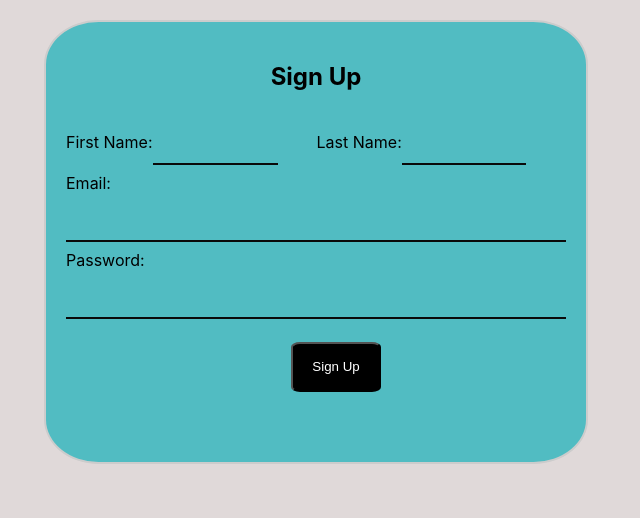
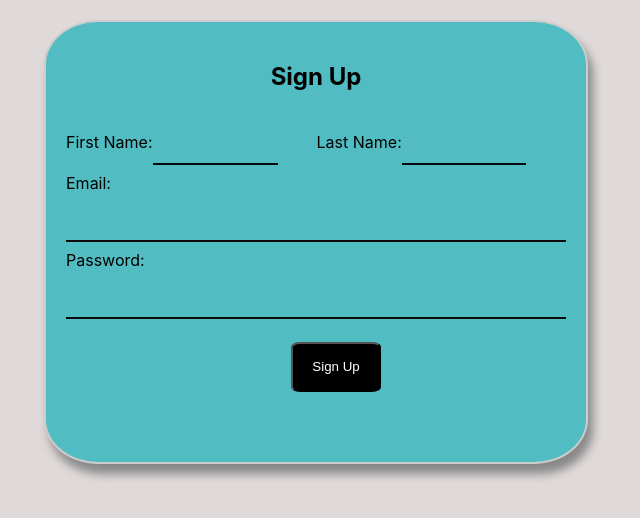
Before and after one commit to Isma1Huz/Group-J-End-Of-Phase-2-Project, a React (Create React App) app in the folder signup/: page / in a window 1280 px wide. Shown: the top 518 px of the page, without its empty margins (324-964 px from the left). Built offline with nearby package versions, Linux system fonts and the light colour scheme.

Commit message:
added a box shadow to the form

```diff
--- a/signup/src/App.css
+++ b/signup/src/App.css
@@ -4,7 +4,9 @@ body{
   align-items: center;
   justify-content: center;
   margin-top: 20px;
+
 }
+
 #container {
   border: 2px solid #ccc;
   padding: 20px;
@@ -13,7 +15,7 @@ body{
   border-radius: 10%;
   height: 400px;
   background-color: #51bcc2;
-
+  box-shadow: 5px 10px 10px #888888;
 }
 
 #title {
```
